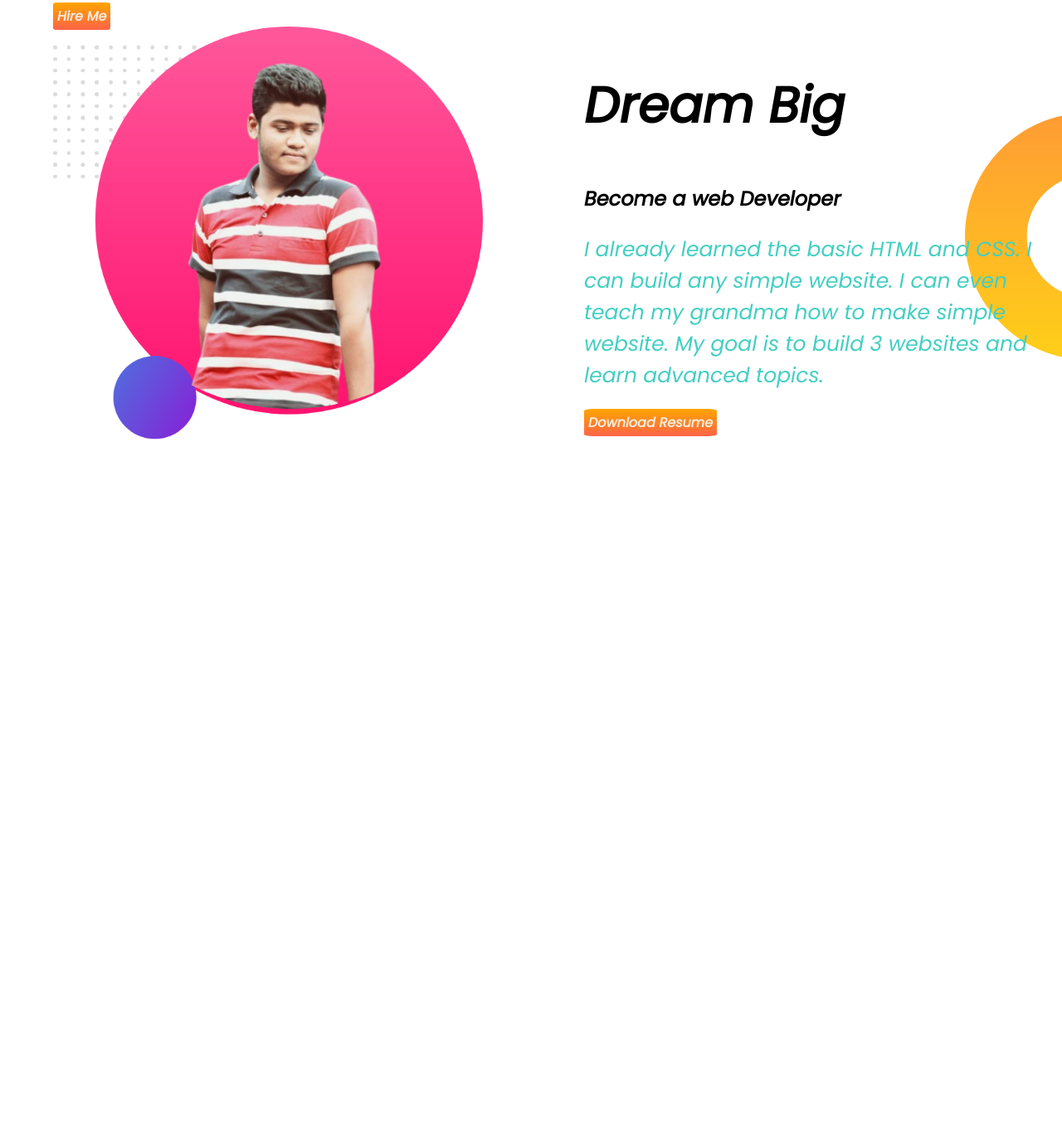
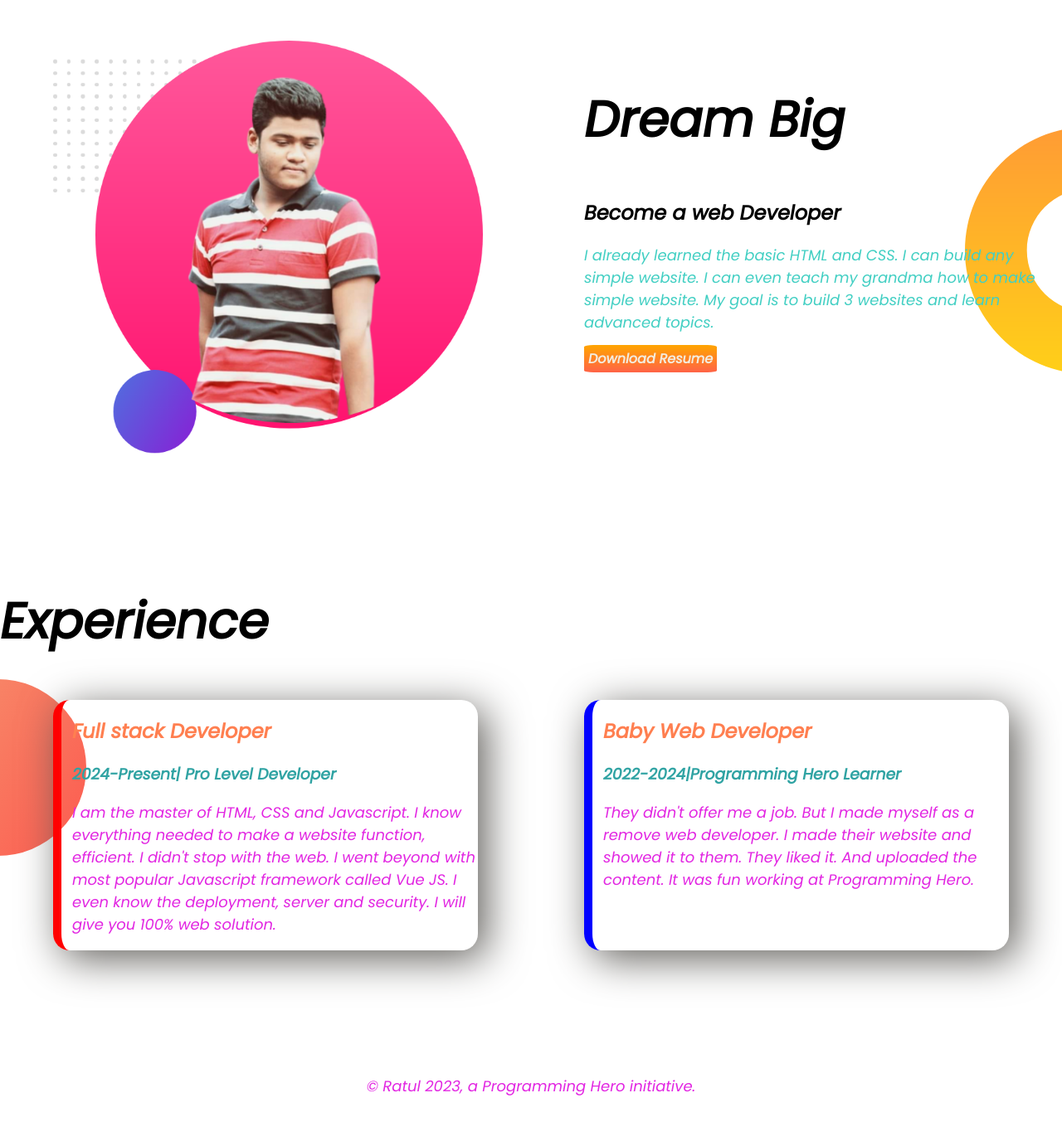
Before and after one commit to Ratulislamsatu/-developer-portfolio, a plain HTML site: page index.html in a window 1280 px wide. Shown: the part 629-1988 px from the top of the page at 83% size. Before the commit the page ends 1266 px from the top, so only its background shows below. Drawn offline with Linux system fonts and the light colour scheme.

Commit message:
styled border added footer

```diff
--- a/index.html
+++ b/index.html
@@ -11,7 +11,7 @@
     <link rel="stylesheet" href="style.css">
 </head>
 <body>
-   <section class="Top-banner">
+   <section class="Top-banner flexible-container">
     <div class="half-width">
         <h1>Welcome To</h1>
         <h1><span class="name">Ratul`s</span> World</h1>
@@ -23,7 +23,7 @@
         <img src="my-bg.png" alt="">
     </div>
    </section>
-   <section class="Dream-big">
+   <section class="Dream-big flexible-container">
     <div class="half-width">
         <img src="my-bg2.png" alt="">
     </div>
@@ -34,5 +34,23 @@
         <a class="link-batton" target="_blank" href="https://www.linkedin.com/company/programminghero/">Download Resume</a>
     </div>
    </section>
+   <section class="experience-area">
+    <h1>Experience</h1>
+    <div class="flexible-container">
+        <div id="Full-stack" class="experience-item">
+            <h2 class="name">Full stack Developer</h2>
+            <h3>2024-Present| Pro Level Developer</h3>
+            <p>I am the master of HTML, CSS and Javascript. I know everything needed to make a website function, efficient. I didn't stop with the web. I went beyond with most popular Javascript framework called Vue JS. I even know the deployment, server and security. I will give you 100% web solution.</p>
+        </div>
+        <div id="Baby-web" class="experience-item">
+            <h2 class="name">Baby Web Developer</h2>
+            <h3>2022-2024|Programming Hero Learner</h3>
+            <p>They didn't offer me a job. But I made myself as a remove web developer. I made their website and showed it to them. They liked it. And uploaded the content. It was fun working at Programming Hero.</p>
+        </div>
+    </div>
+   </section>
 </body>
+<footer>
+   <p>© Ratul 2023, a Programming Hero initiative.</p>
+</footer>
 </html>
--- a/style.css
+++ b/style.css
@@ -5,11 +5,11 @@ body{
 }
 p{
     color: rgb(226, 38, 226);
-    font-size: 25px;
+    font-size: 18px;
 }
 .pp{
     color: rgb(66, 207, 195);
-    font-size: 25px;
+    font-size: 18px;
 }
 h3{
     color: rgb(48, 163, 163);
@@ -20,8 +20,9 @@ h1{
 .name{
     color: coral;
 }
-section{
+.flexible-container{
     display: flex;
+    margin-bottom: 150px;
 }
 .half-width{
     width: 50%;
@@ -47,3 +48,24 @@ section{
     background-repeat: no-repeat;
     background-position: right;
 }
+.experience-item{
+    width: 40%;
+    margin-left: 5%;
+    margin-right: 5%;
+    padding-left: 13px;
+    border-radius: 20px;
+    box-shadow: 10px 10px 50px rgb(97, 95, 91);
+}.experience-area{
+    background-image: url(exp-bg.png);
+    background-repeat: no-repeat;
+    background-position: left;
+}
+#Full-stack{
+    border-left: 10px solid red;
+}
+#Baby-web{
+    border-left: 10px solid blue;
+}
+footer p{
+    text-align: center;
+}
```
